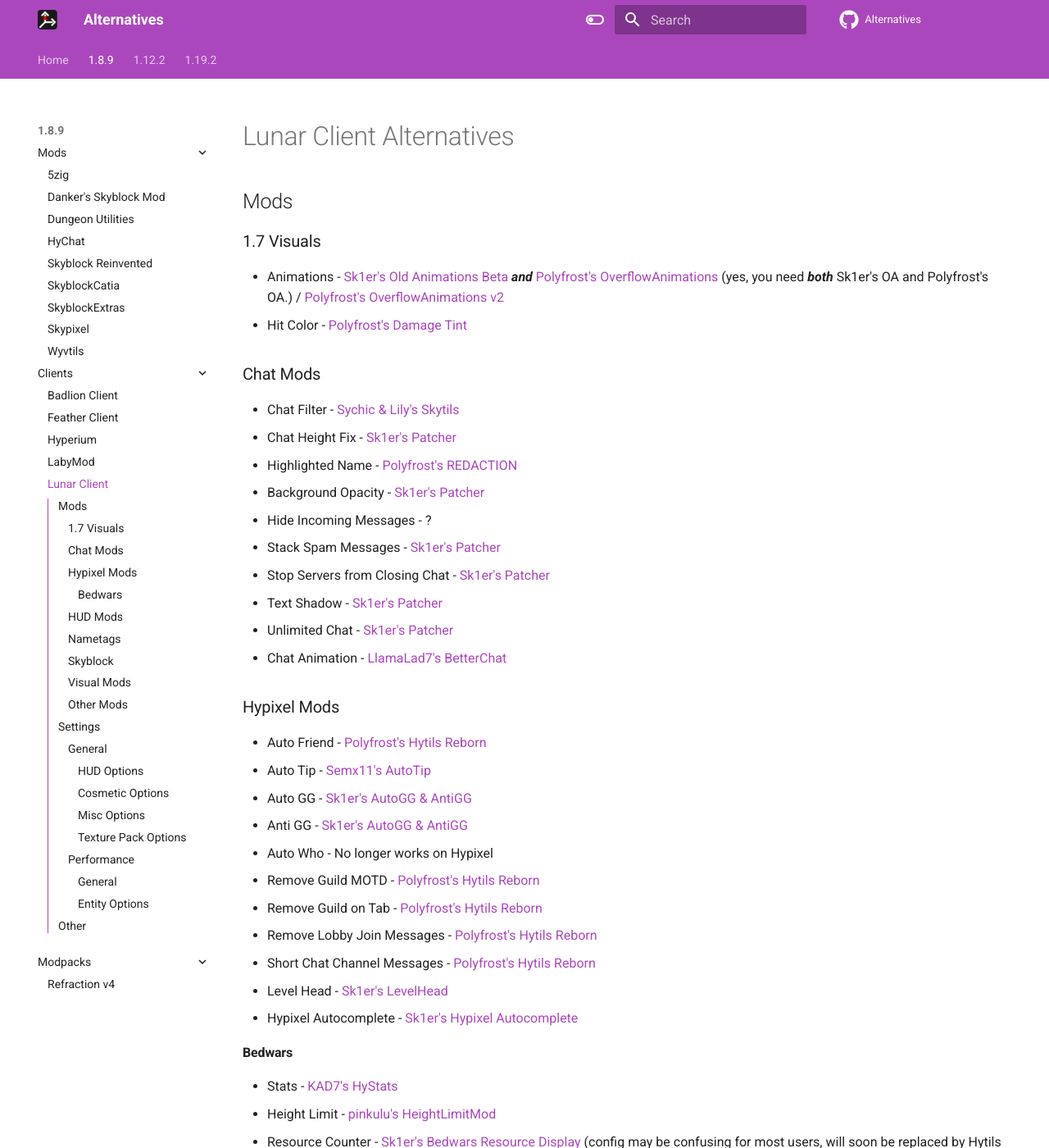
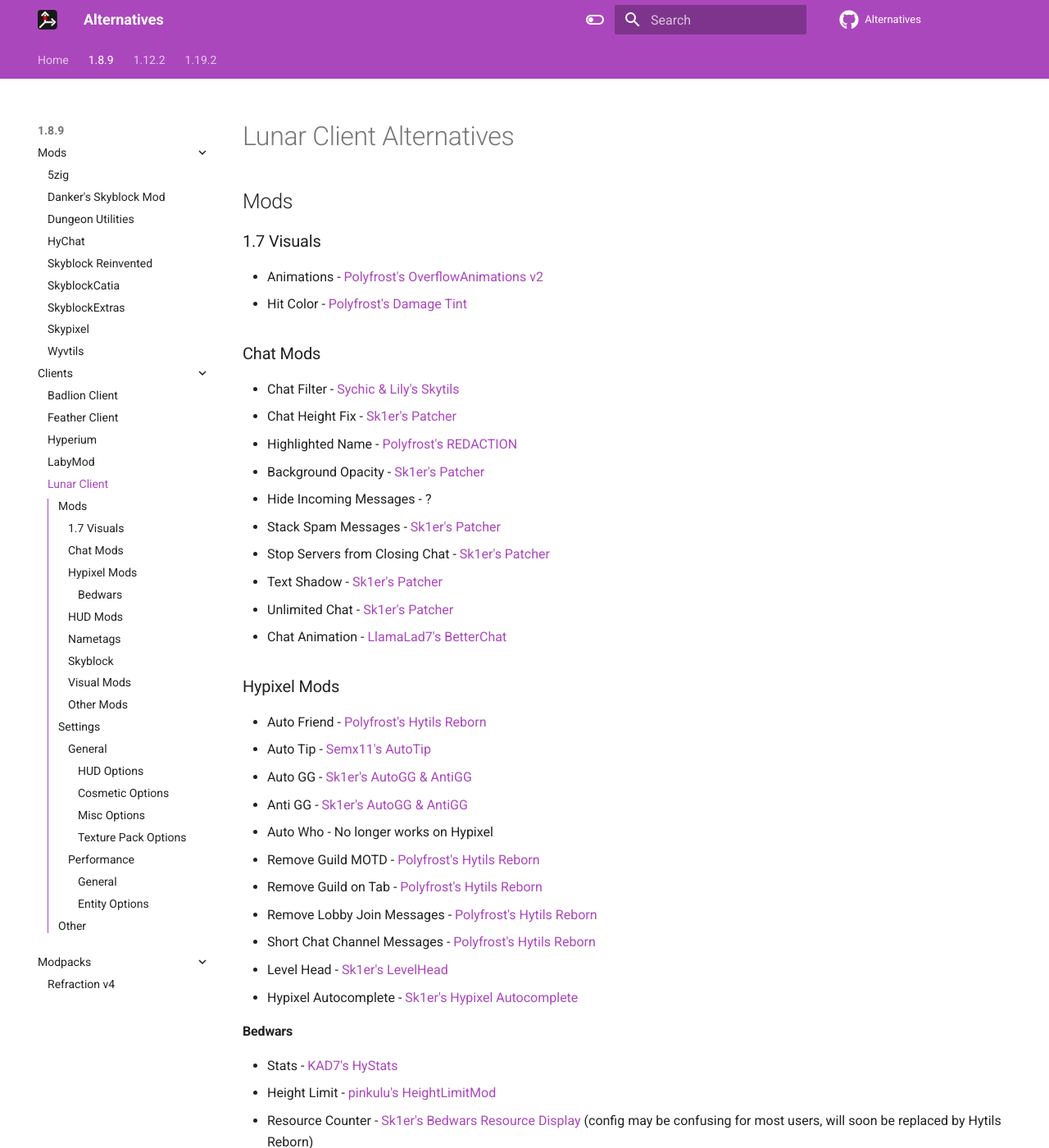
Before and after one commit to MicrocontrollersDev/Alternatives, an MkDocs documentation site: the page built from docs/1.8.9/lunar_client.md, in a window 1280 px wide and 1400 px high. Shown: the whole window at 82% size. Built offline with MkDocs 1.6.1 and Material for MkDocs 9.7.7, drawn with Linux system fonts in a browser that asks for light colours; comment, search, counter and statistics services are not loaded; some of the changed text lies outside the part shown.

Commit message:
update replacements

```diff
--- a/docs/1.8.9/lunar_client.md
+++ b/docs/1.8.9/lunar_client.md
@@ -4,7 +4,7 @@
 
 ### 1.7 Visuals
 
-* Animations - [Sk1er's Old Animations Beta](https://sk1er.club/beta) **_and_** [Polyfrost's OverflowAnimations](https://github.com/Polyfrost/OverflowAnimations/releases/latest) (yes, you need **_both_** Sk1er's OA and Polyfrost's OA.) / [Polyfrost's OverflowAnimations v2](https://github.com/Polyfrost/OverflowAnimationsV2/releases/latest)
+* Animations - [Polyfrost's OverflowAnimations v2](https://github.com/Polyfrost/OverflowAnimationsV2/releases/latest)
 * Hit Color - [Polyfrost's Damage Tint](https://github.com/Polyfrost/DamageTint/releases/latest)
 
 ### Chat Mods
@@ -48,12 +48,12 @@
 * Clock - [isXander's EvergreenHUD](https://modrinth.com/mod/evergreenhud/versions)
 * Combo Counter - [isXander's EvergreenHUD](https://modrinth.com/mod/evergreenhud/versions)
 * Coordinates - [isXander's EvergreenHUD](https://modrinth.com/mod/evergreenhud/versions)
-* CPS - [isXander's EvergreenHUD](https://modrinth.com/mod/evergreenhud/versions) / [Sk1er's Keystrokes](https://sk1er.club/mods/keystrokesmod)
+* CPS - [isXander's EvergreenHUD](https://modrinth.com/mod/evergreenhud/versions) / [Canelex's Keystrokes Revamp](https://github.com/Polyfrost/Canelex-KeyStrokes-Revamp/releases/latest)
 * Day Counter - [isXander's EvergreenHUD](https://modrinth.com/mod/evergreenhud/versions)
 * DirectionHUD - [ReflxctionDev's Bspkrs DirectionHud](https://github.com/ReflxctionDev/bspkrsCore/releases/latest) / [Canalex's Compass](https://www.youtube.com/watch?v=Anwxqk2EAlE)
 * FPS - [isXander's EvergreenHUD](https://modrinth.com/mod/evergreenhud/versions) / [Sk1er's Keystrokes](https://sk1er.club/mods/keystrokesmod)
 * Item Tracker - ?
-* Key Strokes - [Sk1er's Keystrokes](https://sk1er.club/mods/keystrokesmod) / [Canelex's Keystrokes Revamp](https://github.com/Polyfrost/Canelex-KeyStrokes-Revamp/releases/latest)
+* Key Strokes - [Canelex's Keystrokes Revamp](https://github.com/Polyfrost/Canelex-KeyStrokes-Revamp/releases/latest)
 * Memory Usage - [isXander's EvergreenHUD](https://modrinth.com/mod/evergreenhud/versions)
 * Pack Display - [Filip's ResourcePack Display](https://github.com/1fxe/Resource-Pack-Display)
 * Ping - [Senoe's Ping Display](https://www.youtube.com/watch?v=NAsefZXZbHQ) / [isXander's EvergreenHUD](https://modrinth.com/mod/evergreenhud/versions)
@@ -90,12 +90,12 @@
 * Waypoints - [Aycy's Waypoints](https://www.youtube.com/watch?v=5jq5tXqwDTM)
 * Weather Changer - [Salmon's WeatherChanger](https://github.com/Scherso/WeatherChanger/releases/latest) / [Polyfrost's PolyWeather](https://github.com/Polyfrost/PolyWeather/releases/latest)
 * Scoreboard - [Polyfrost's VanillaHUD](https://github.com/Polyfrost/VanillaHUD/releases/latest)
-* Motion Blur - [Moulberry's Motionblur](https://cdn.discordapp.com/attachments/733903046681034813/806188815286665226/MbMotionblur-1.0-REL-Fixed.jar) / [Sk1er's Motionblur](https://sk1er.club/mods/motionblurmod) / [Polyfrost's PolyBlur](https://github.com/Polyfrost/PolyBlur/releases/latest)
+* Motion Blur - [Polyfrost's PolyBlur](https://github.com/Polyfrost/PolyBlur/releases/latest)
 * Shiny Pots - [Rocco's ShinyPots](https://github.com/RoccoDev/ShinyPots-1.8/releases/latest)
 * Scrollable Tooltips - [Sk1er's Scrollable Tooltips](https://www.sk1er.club/mods/text_overflow_scroll)
 * Particle Mod - [isXander's Particles Enhanced](https://modrinth.com/mod/particlesenhanced/versions) + [Powns' Particle Customiser](https://download.powns.dev/particlecustomiser189)
 * Cooldowns - [Canalex's Cooldowns](https://www.youtube.com/watch?v=if1t-gO2yfc)
-* Time Changer - [Shatterpoint's Revamped Timechanger](https://github.com/shatter-point/Revamped-TimeChanger/releases/latest) / [Polyfrost's PolyTime](https://github.com/Polyfrost/PolyTime/releases/latest)
+* Time Changer - [Polyfrost's PolyTime](https://github.com/Polyfrost/PolyTime/releases/latest)
 * Block Outline - [Aycy's BlockOverlay](https://hypixel.net/threads/forge-1-8-9-block-overlay-v4-0-3.1417995/)
 * Item Physics - [CreativeMD's ItemPhysic Lite](https://www.curseforge.com/minecraft/mc-mods/itemphysic-lite/files/all?filter-game-version=2020709689%3A5806)
 * TNT Timer Mod - [Sk1er's TNT Time](https://sk1er.club/mods/tnttime)
```
